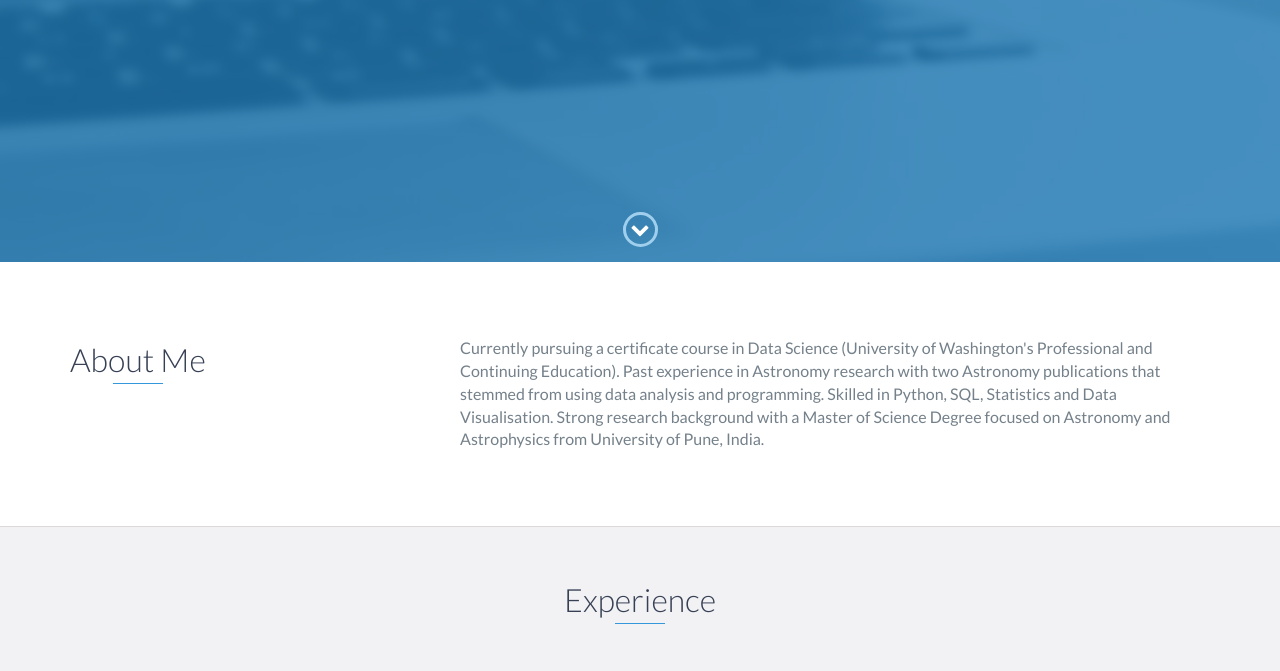
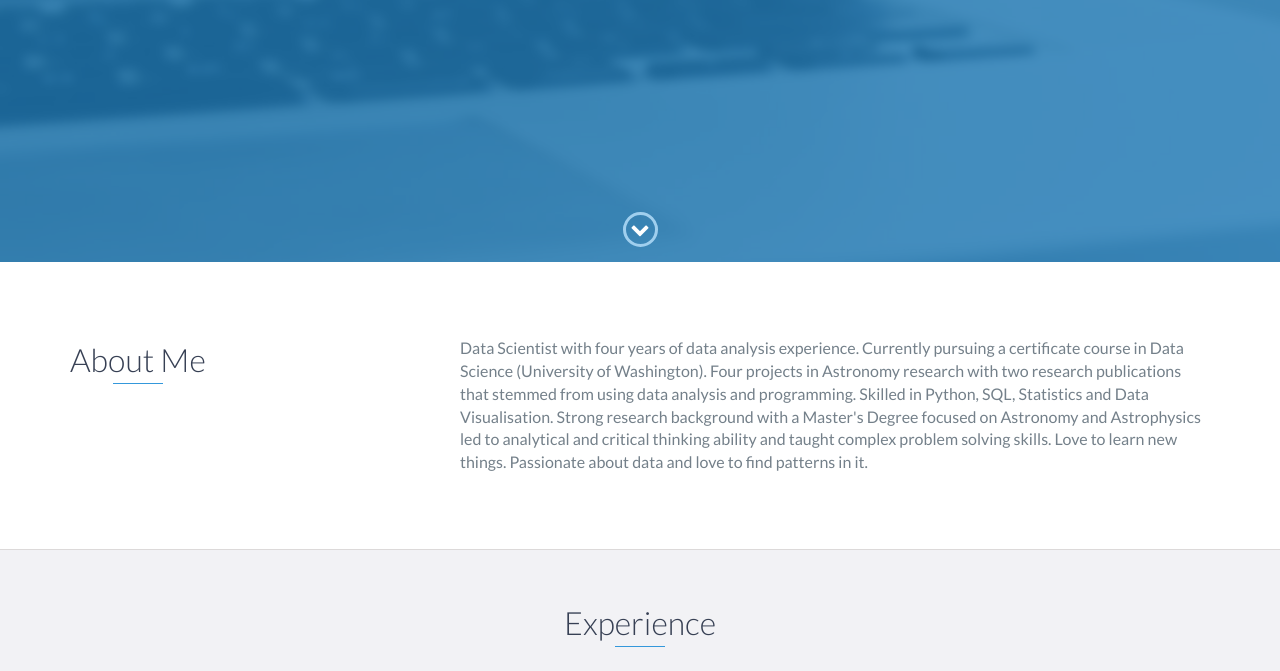
Before and after one commit to keyuriraodeo/Machine-Leaning-Projects, a website: page index.html in a window 1280 px wide. Shown: the part 538-1209 px from the top of the page. Drawn offline with nearby package versions, Linux system fonts and the light colour scheme.

Commit message:
Update index.html

```diff
--- a/index.html
+++ b/index.html
@@ -76,11 +76,12 @@
                 </div>
                 <div class="col-md-8">
                     <p>
-                        Currently pursuing a certificate course in Data Science (University of Washington's Professional
-			    and Continuing Education). Past experience in Astronomy research with two Astronomy publications
+                        Data Scientist with four years of data analysis experience. Currently pursuing a certificate course in
+			    Data Science (University of Washington). Four projects in Astronomy research with two research publications
 			    that stemmed from using data analysis and programming. Skilled in Python, SQL, Statistics and
-			    Data Visualisation. Strong research background with a Master of Science Degree focused on Astronomy
-			    and Astrophysics from University of Pune, India.
+			    Data Visualisation. Strong research background with a Master's Degree focused on Astronomy
+			    and Astrophysics led to analytical and critical thinking ability and taught complex problem solving
+			    skills. Love to learn new things. Passionate about data and love to find patterns in it.
                     </p>
                 </div>
             </div>
```
